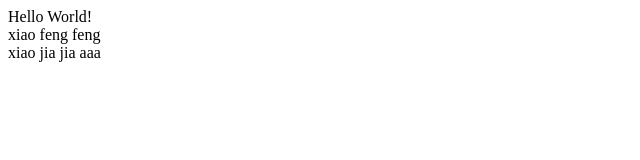
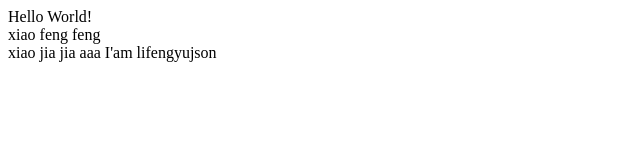
Before and after one commit to lifengyujson/study, a plain HTML site: page index.html in a window 1280 px wide. Shown: the whole page, without its empty margins (0-640 px from the left). Drawn offline with Linux system fonts and the light colour scheme.

Commit message:
Update index.html

```diff
--- a/index.html
+++ b/index.html
@@ -10,5 +10,6 @@
 	xiao jia jia
 
 	aaa
+	I'am lifengyujson
 </body>
 </html>
```
